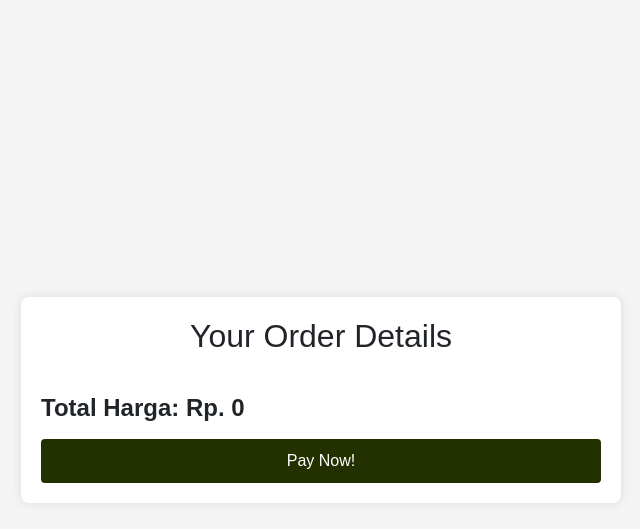
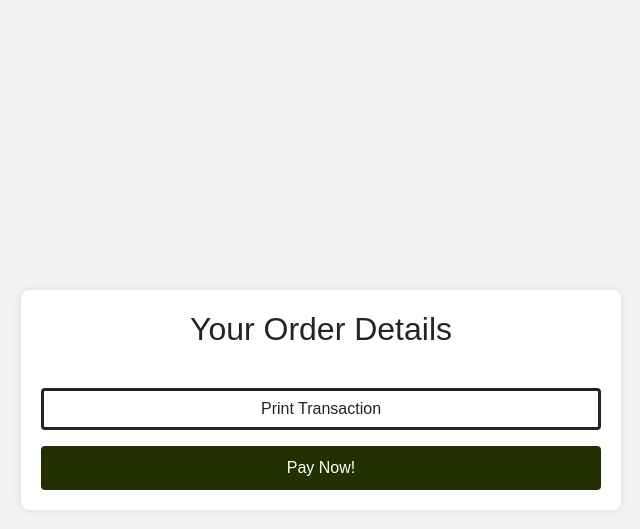
Before and after one commit to teenagemess/Soto_Bu_Yani, a Spring Boot app: page /checkout.html in a window 1280 px wide. Shown: the top 529 px of the page, without its empty margins (319-959 px from the left). Run offline with Spring Boot 4, Linux system fonts and the light colour scheme; some libraries are stand-ins or nearby versions.

Commit message:
add cetak pdf

```diff
--- a/src/main/resources/static/checkout.html
+++ b/src/main/resources/static/checkout.html
@@ -49,6 +49,8 @@
         }
     </style>
     <title>Detail Pembelian</title>
+
+
 </head>
 
 <body>
@@ -56,13 +58,17 @@
         <h2 class="text-center mb-4">Your Order Details</h2>
         <div id="cart-container" class="list-group"></div>
         <div class="total" id="total-container"></div>
+        <button style="border: solid;" class="btn btn-outline btn-block mt-3" onclick="printTransaction()">Print
+            Transaction</button>
         <button style="background-color: #233000;" class="btn btn-selesai btn-block mt-3" onclick="selesai()">Pay
             Now!</button>
     </div>
-
+    <script src="https://cdnjs.cloudflare.com/ajax/libs/jspdf/2.4.0/jspdf.umd.min.js"></script>
     <script src="https://code.jquery.com/jquery-3.5.1.slim.min.js"></script>
     <script src="https://cdn.jsdelivr.net/npm/@popperjs/core@2.10.2/dist/umd/popper.min.js"></script>
     <script src="https://stackpath.bootstrapcdn.com/bootstrap/4.5.2/js/bootstrap.min.js"></script>
+    <script src="https://unpkg.com/jspdf-invoice-template@1.4.0/dist/index.js"></script>
+
     <script>
         const cartContainer = document.getElementById('cart-container');
         const totalContainer = document.getElementById('total-container');
@@ -84,9 +90,28 @@
             });
         }
 
+        function printTransaction() {
+            const pdf = new jsPDF();
+
+            // Tambahkan konten PDF di sini
+            pdf.text('Your Order Details', 20, 20);
+
+            // Loop untuk setiap item di keranjang
+            let yPos = 40;
+            cart.forEach(item => {
+                pdf.text(`${item.menu.namamenu} - Quantity: ${item.quantity} - Subtotal: Rp. ${item.menu.harga * item.quantity}`, 20, yPos);
+                yPos += 10;
+            });
+
+            // Tambahkan total harga
+            pdf.text(`Total Harga: Rp. ${calculateTotal()}`, 20, yPos + 10);
+
+            // Simpan ke file atau tampilkan dalam browser
+            pdf.save('transaction.pdf');
+        }
+
         function calculateTotal() {
-            const totalHarga = cart.reduce((total, item) => total + item.menu.harga * item.quantity, 0);
-            totalContainer.innerHTML = `<h4 class="total">Total Harga: Rp. ${totalHarga}</h4>`;
+            return cart.reduce((total, item) => total + item.menu.harga * item.quantity, 0);
         }
 
         function selesai() {
```
